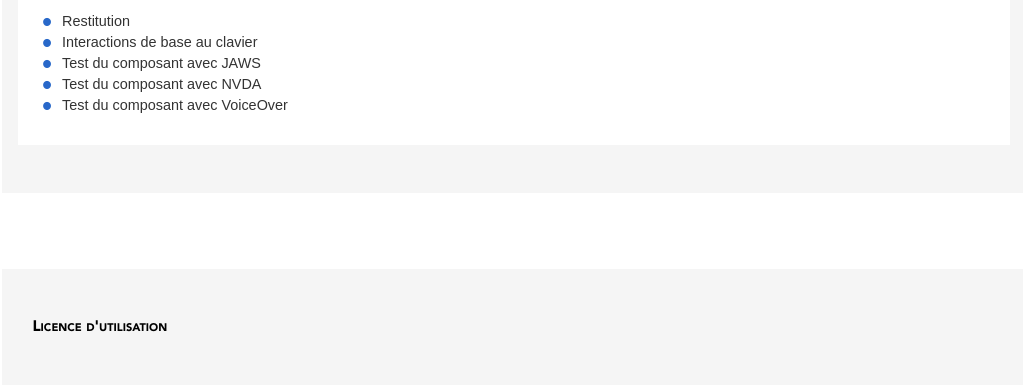
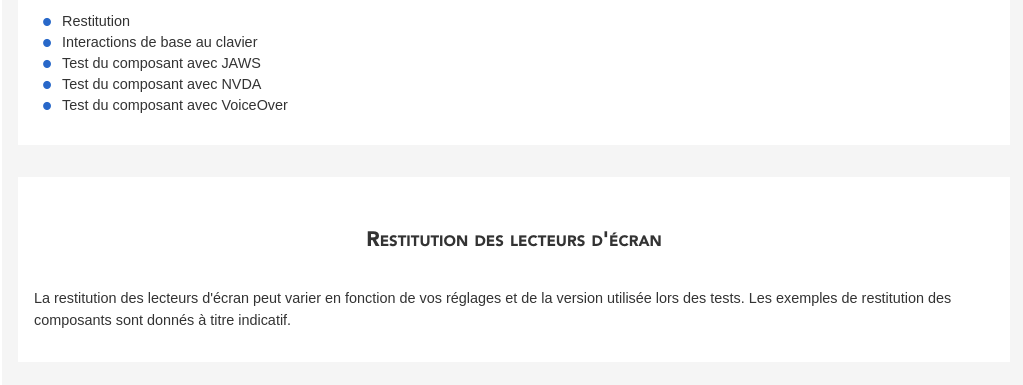
Before and after one commit to DISIC/guide-lecteurs_ecran, a plain HTML site: page composants.html in a window 1280 px wide. Shown: the part 1235-1620 px from the top of the page, without its empty margins (126-1149 px from the left). Drawn offline with Linux system fonts and the light colour scheme.

Commit message:
add note restitution

```diff
--- a/composants.html
+++ b/composants.html
@@ -123,12 +123,13 @@
 								<li>Test du composant avec NVDA</li>
 								<li>Test du composant avec VoiceOver</li>
 							</ul>
+						</article>
+						<article class="article">
+							<h2 id="restitution">Restitution des lecteurs d'écran</h2>
+							<p>La restitution des lecteurs d'écran peut varier en fonction de vos réglages et de la version utilisée lors des tests. Les exemples de restitution des composants sont donnés à titre indicatif.</p>
+				</article>
 
-
-
-
-						</article>
-					</main>
+			</main>
 
 					<footer id="footer" role="contentinfo" class="clear">
 						<h2>Licence d'utilisation</h2>
```
